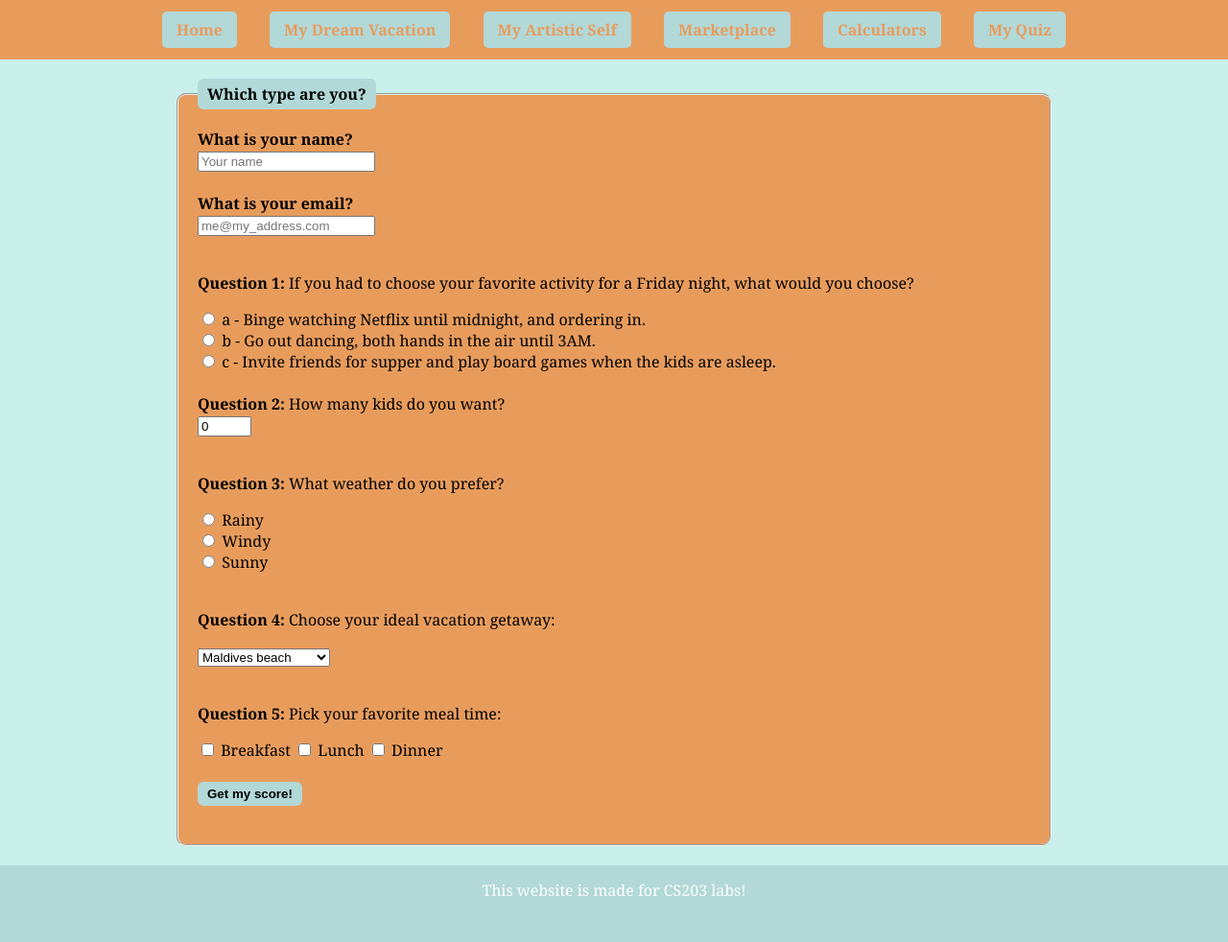
After one commit to seriH0/CHAIMA.github.io, a PHP site: page /my_form.html in a window 1280 px wide. The commit adds this page. Shown: the whole page at 96% size. Run offline with PHP 8.4, Linux system fonts and the light colour scheme.

Commit message:
Did lab6

```diff
--- a/index.html
+++ b/index.html
@@ -35,7 +35,7 @@
 
         <h3>My school journey</h3>
         <table border="1" style="width:60%; border-collapse:collapse; text-align:center;">
-            <tr style="background-color:#f0f8ff; font-family:Georgia, serif; font-size:18px;">
+            <tr style="background-color:#f09e4c; font-family:Georgia, serif; font-size:18px;">
                 <th style="padding:10px;">Phase</th>
                 <th style="padding:10px;">Clubs I was in</th>
             </tr>
@@ -43,7 +43,7 @@
                 <td style="padding:7px; text-align:left;">Primary School</td>
                 <td style="padding:7px;">Chess &amp; Figure Skating</td>
             </tr>
-            <tr style="font-family:'Courier New', monospace; background-color:#fafafa;">
+            <tr style="font-family:'Courier New', monospace; background-color:#f09e4c;">
                 <td style="padding:7px; text-align:left;">Middle School</td>
                 <td style="padding:7px;">Figure Skating</td>
             </tr>
--- a/marketplace.html
+++ b/marketplace.html
@@ -53,7 +53,7 @@
             <button onclick="add_coat()">Add 1 Coat ($99.99) to Cart</button>
         </div>
 
-        <!-- Cart -->
+        <!-- cart -->
         <div id="cart_output" class="cart-summary"></div>
     </div>
 
--- /dev/null
+++ b/my_form.html
@@ -0,0 +1,107 @@
+<!DOCTYPE html>
+<html lang="en">
+<head>
+  <meta charset="UTF-8">
+  <meta name="author" content="Chaima">
+  <meta name="viewport" content="width=device-width, initial-scale=1.0">
+  <title>My Quiz Form</title>
+  <link rel="stylesheet" href="my_style.css">
+  <script src="nav.js"></script>
+</head>
+<body>
+  <nav id="main-nav"></nav>
+  <script>
+    const current_path = location.pathname;
+    setNav(current_path);
+  </script>
+
+  <div class="body_wrapper">
+    <form onsubmit="return validate(event)">
+      <fieldset style="background-color:#e89c5c; border-radius:10px; padding:20px; width:70%; margin:auto;">
+        <legend style="background-color:#b2d8d8; padding:5px 10px; border-radius:6px; font-weight:bold;">
+          Which type are you?
+        </legend>
+
+        <label for="name"><strong>What is your name?</strong></label><br>
+        <input type="text" id="name" name="name" placeholder="Your name"><br><br>
+
+        <label for="email"><strong>What is your email?</strong></label><br>
+        <input type="email" id="email" name="email" placeholder="me@my_address.com"><br><br>
+
+        <p><strong>Question 1:</strong> If you had to choose your favorite activity for a Friday night, what would you choose?</p>
+        <label><input type="radio" name="q1" value="a"> a - Binge watching Netflix until midnight, and ordering in.</label><br>
+        <label><input type="radio" name="q1" value="b"> b - Go out dancing, both hands in the air until 3AM.</label><br>
+        <label><input type="radio" name="q1" value="c"> c - Invite friends for supper and play board games when the kids are asleep.</label><br><br>
+
+        <label><strong>Question 2:</strong> How many kids do you want?</label><br>
+        <input type="number" name="q2" min="0" max="10" value="0"><br><br>
+
+        <p><strong>Question 3:</strong> What weather do you prefer?</p>
+        <label><input type="radio" name="q3" value="Rainy"> Rainy</label><br>
+        <label><input type="radio" name="q3" value="Windy"> Windy</label><br>
+        <label><input type="radio" name="q3" value="Sunny"> Sunny</label><br><br>
+
+        <p><strong>Question 4:</strong> Choose your ideal vacation getaway:</p>
+        <select name="q4">
+          <option value="beach">Maldives beach</option>
+          <option value="mountains">Mountains & nature</option>
+          <option value="city">City & downtown</option>
+        </select><br><br>
+
+        <p><strong>Question 5:</strong> Pick your favorite meal time:</p>
+        <label><input type="checkbox" name="q5" value="Breakfast"> Breakfast</label>
+        <label><input type="checkbox" name="q5" value="Lunch"> Lunch</label>
+        <label><input type="checkbox" name="q5" value="Dinner"> Dinner</label><br><br>
+
+        <input type="submit" value="Get my score!" style="background-color:#b2d8d8; border:none; padding:5px 10px; border-radius:6px; font-weight:bold;">
+
+        <p id="result" style="margin-top:20px; font-weight:bold; color:rgb(254, 255, 254);"></p>
+      </fieldset>
+    </form>
+  </div>
+
+  <footer>
+    This website is made for CS203 labs!
+  </footer>
+
+  <script>
+  function validate(event) {
+    event.preventDefault();
+
+    const name = document.getElementById("name").value.trim();
+    const email = document.getElementById("email").value.trim();
+    let valid = true;
+
+    if (name === "") {
+      alert("Please enter your name.");
+      valid = false;
+    }
+
+    if (email === "") {
+      alert("Please enter your email.");
+      valid = false;
+    } else {
+      const emailPattern = /^[^\s@]+@[^\s@]+\.[^\s@]+$/;
+      if (!emailPattern.test(email)) {
+        alert("Please enter a valid email address.");
+        valid = false;
+      }
+    }
+
+    const q1 = document.querySelector('input[name="q1"]:checked');
+    if (!q1) {
+      alert("Please answer Question 1.");
+      valid = false;
+    }
+
+    if (valid) {
+      const result = document.getElementById("result");
+      result.textContent = `Thank you${name ? ", " + name : ""}! Your responses have been recorded.`;
+      return true; P
+    } else {
+      return false;
+    }
+  }
+  </script>
+</body>
+</html>
--- a/my_style.css
+++ b/my_style.css
@@ -5,6 +5,7 @@ body {
   min-height: 100vh;
   display: flex;
   flex-direction: column;
+  background-color: #c9f0eb;
 }
 
 .body_wrapper {
@@ -12,22 +13,24 @@ body {
   padding: 20px;
 }
 
+/* few links */
 a:link {
-  color: #8b4de8;
+  color: #e89c5c;
   text-decoration: none;
 }
 
 a:visited {
-  color: #5a2f91;
+  color: #e46e13;
 }
 
 a:hover {
-  color: #ff9c00;
+  color: #f7d1a3;
   text-decoration: underline;
 }
 
+/* navigation */
 nav {
-  background-color: #cdb7f0;
+  background-color: #e89c5c;
   padding: 10px 0;
   text-align: center;
 }
@@ -45,27 +48,28 @@ nav ul li {
 
 nav ul li a {
   font-weight: bold;
-  color: #f3e9ff;
-  background-color: #9c7bd3;
+  color: #ffffff;
+  background-color: #b2d8d8;
   padding: 8px 15px;
   border-radius: 5px;
   transition: all 0.3s ease;
 }
 
 nav ul li a:hover {
-  background-color: #b393e6;
+  background-color: #a1cfcf;
   color: #ffffff;
 }
 
 nav ul li a.active {
-  background-color: #e8c5e8;
+  background-color: #f7d1a3;
   color: #ffffff;
-  border: 2px solid #cdb7f0;
+  border: 2px solid #e89c5c;
 }
 
+/* Footer */
 footer {
-  background-color: #9c7bd3;
-  color: #f3e9ff;
+  background-color: #b2d8d8;
+  color: #ffffff;
   text-align: center;
   padding: 15px;
   height: 50px;
@@ -80,10 +84,10 @@ footer {
 }
 
 ::-webkit-scrollbar-thumb {
-  background: #b49ad7;
+  background: #a1cfcf;
   border-radius: 5px;
 }
 
 ::-webkit-scrollbar-thumb:hover {
-  background: #9a7dc5;
+  background: #91bfbf;
 }
--- a/nav.html
+++ b/nav.html
@@ -5,5 +5,6 @@
         <li><a href="my_artistic_self.html">My Artistic Self</a></li>
         <li><a href="marketplace.html">Marketplace</a></li>
         <li><a href="calculators.html">Calculators</a></li>
+        <li><a href="my_form.html">My Quiz</a></li>
     </ul>
 </nav>
--- a/nav.js
+++ b/nav.js
@@ -1,7 +1,7 @@
 function splitAtRoot(path) {
     const url = new URL(path, location.origin);
     const pathFromRoot = url.pathname;
-    document.write("<br>----> path from root: " + pathFromRoot);
+    console.log("path from root:", pathFromRoot);
     return pathFromRoot;
 }
 
```
Also changed, not shown: my_vacation.html (+24 -60 lines).
